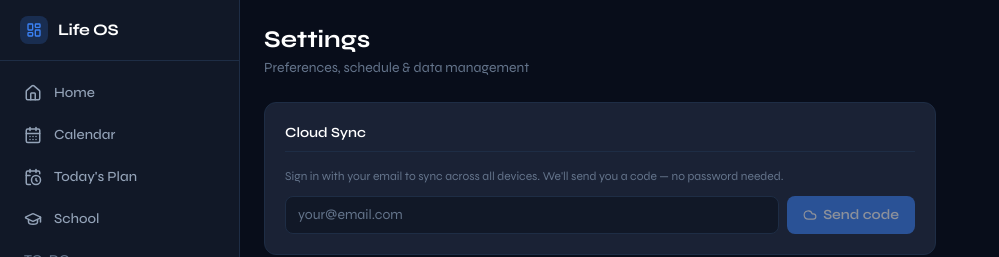
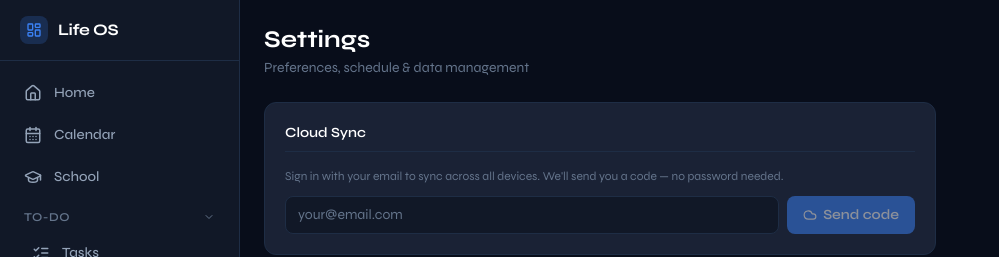
Before and after one commit to xtheoc/life-os, a React (Vite) app: page /settings in a window 1280 px wide. Shown: the top 257 px of the page, without its empty margins (0-999 px from the left). Built offline with nearby package versions, Linux system fonts and the light colour scheme; no server answers; a web font is replaced by a local one.

Commit message:
Remove Today's Plan from sidebar

```diff
--- a/src/App.tsx
+++ b/src/App.tsx
@@ -25,7 +25,6 @@ export default function App() {
             <Route path="/tasks" element={<Tasks />} />
             <Route path="/finance" element={<Finance />} />
             <Route path="/calendar" element={<Calendar />} />
-            <Route path="/planner" element={<Calendar />} />
             <Route path="/workout" element={<Workout />} />
             <Route path="/sleep" element={<Sleep />} />
             <Route path="/chores" element={<Chores />} />
--- a/src/components/layout/Sidebar.tsx
+++ b/src/components/layout/Sidebar.tsx
@@ -3,7 +3,7 @@ import { NavLink } from 'react-router-dom'
 import {
   Home, GraduationCap, ListChecks, TrendingUp, CalendarDays,
   Dumbbell, Moon, Settings, LayoutDashboard, Sparkles,
-  ChevronDown, ChevronRight, ClipboardList, CalendarClock,
+  ChevronDown, ChevronRight, ClipboardList,
 } from 'lucide-react'
 
 function NavItem({
@@ -62,7 +62,6 @@ export default function Sidebar() {
       <nav className="flex-1 p-3 space-y-0.5 overflow-y-auto">
         <NavItem to="/" icon={Home} label="Home" end />
         <NavItem to="/calendar" icon={CalendarDays} label="Calendar" />
-        <NavItem to="/planner" icon={CalendarClock} label="Today's Plan" />
         <NavItem to="/school" icon={GraduationCap} label="School" />
 
         <Group label="To-Do">
```
